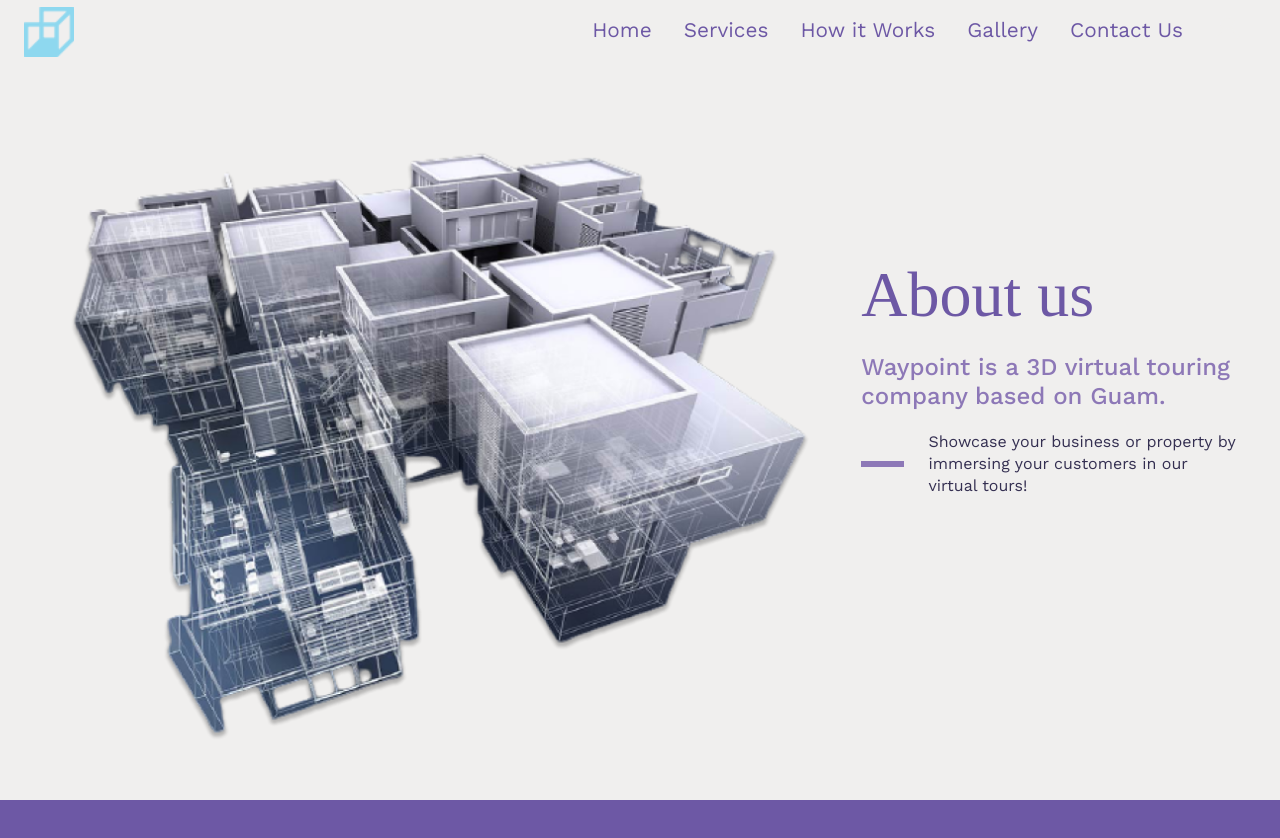
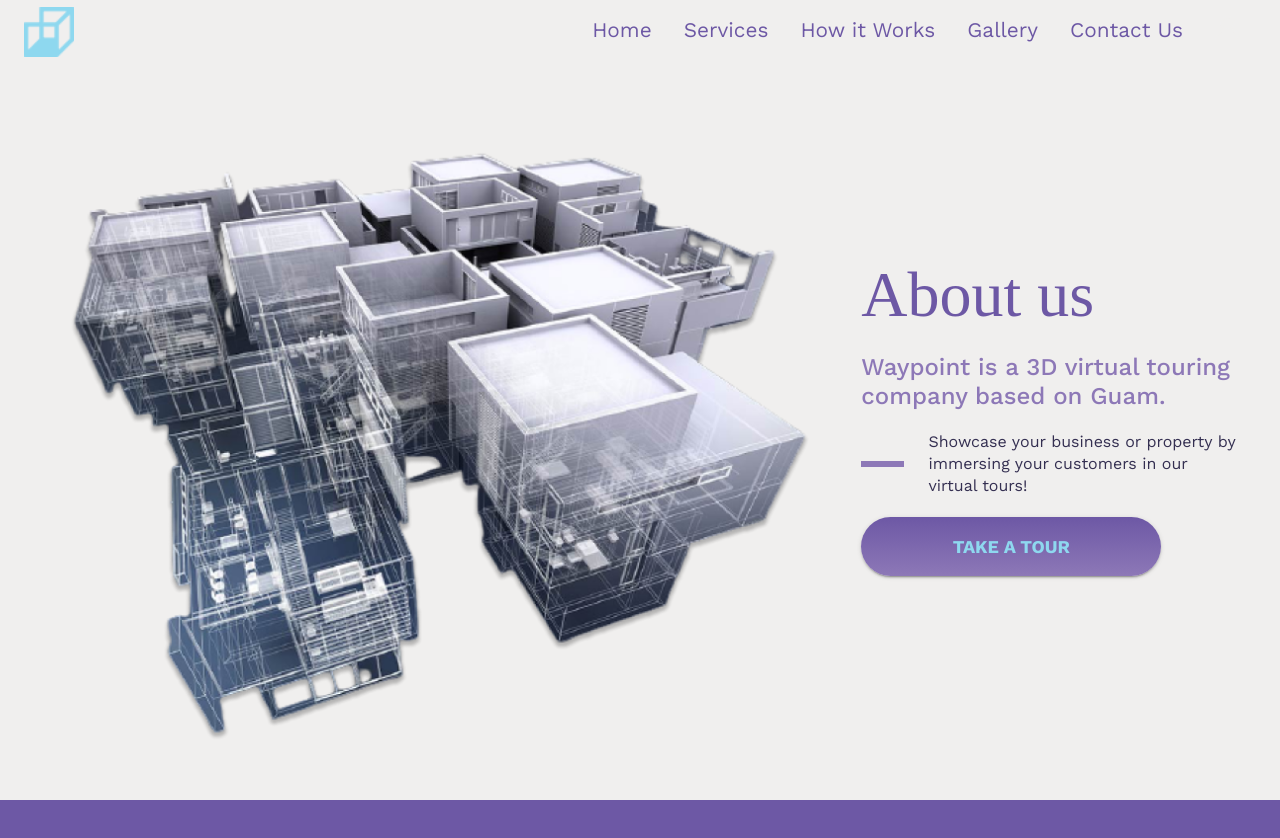
Before and after one commit to brandon-tr/real-landing, a Next.js app: page /components/index/PageTwo in a window 1280 px wide. Shown: the top 838 px of the page. Built offline with nearby package versions, Linux system fonts and the light colour scheme.

Commit message:
Auto stash before rebase of "refs/heads/main"
Fixed missing button

```diff
--- a/pages/components/index/PageTwo.js
+++ b/pages/components/index/PageTwo.js
@@ -46,7 +46,9 @@
     aboutUsSubtext: {
         color: theme.palette.primary.dark
     },
-
+    secondarySecond: {
+        color: theme.palette.secondary.second
+    },
 }));
 
 export default function pageTwo() {
@@ -138,6 +140,33 @@
                                             }} className={classes.aboutUsSubtext}>Showcase your business or property by immersing your customers in our virtual tours!</Typography>
                                         </Grid>
                                     </Grid>
+                                    <Hidden smDown>
+                                        <Box display="flex" alignContent="flex-end" style={{ height: '30vh' }}>
+                                            <Button variant="contained"
+                                                    style={{
+                                                        height: '59px',
+                                                        width: '300px',
+                                                        borderRadius: '40px',
+                                                        background: 'linear-gradient(180deg, #6D58A5 0%, #8D78B7 100%)'
+                                                    }}
+                                                    className={classes.secondarySecond}
+                                            >
+                                                <Typography style={{
+
+                                                    fontFamily: 'Work Sans',
+                                                    fontSize: '18px',
+                                                    fontStyle: 'normal',
+                                                    fontWeight: '700',
+                                                    lineHeight: '29px',
+                                                    letterSpacing: '0em',
+                                                    textAlign: 'center',
+
+                                                }}>
+                                                    Take a tour
+                                                </Typography>
+                                            </Button>
+                                        </Box>
+                                    </Hidden>
                                 </Box>
                             </Grid>
                         </Grid>
```
